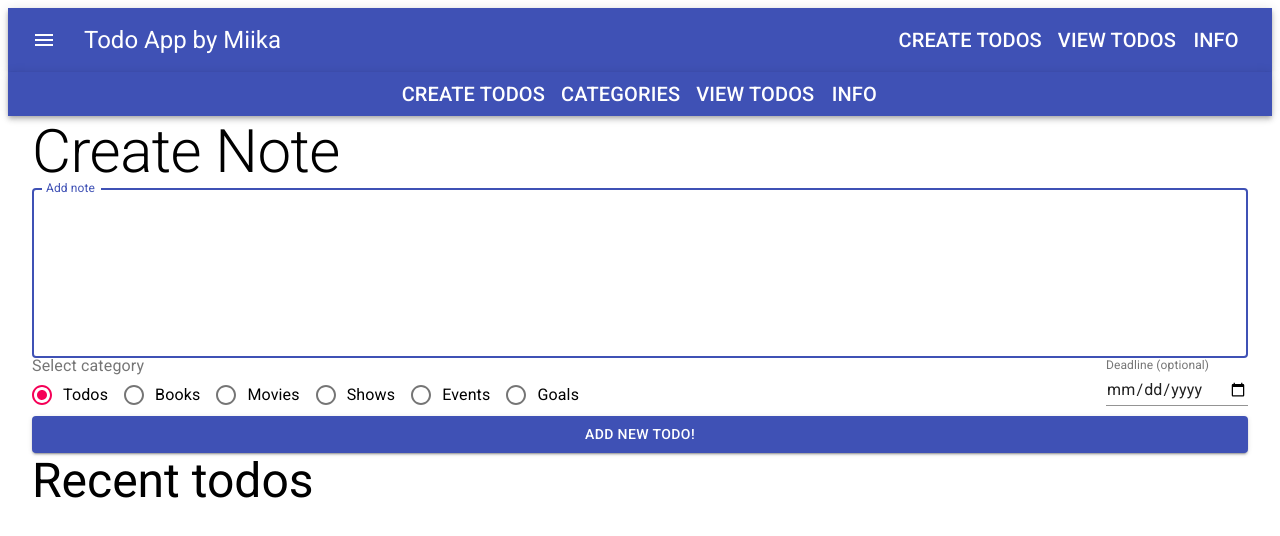
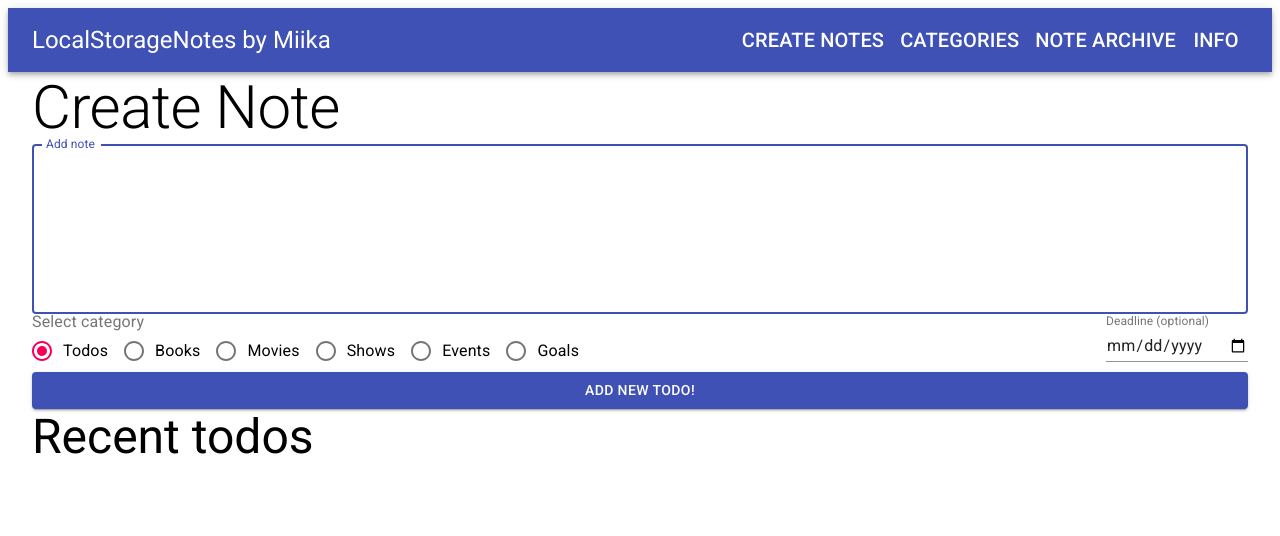
Before and after one commit to harmamiika/notes, a React (Create React App) app: page / in a window 1280 px wide. Shown: the top 536 px of the page. Built offline with nearby package versions, Linux system fonts and the light colour scheme.

Commit message:
finally decided on header - just the boring one

```diff
--- a/src/components/Header.css
+++ b/src/components/Header.css
@@ -2,3 +2,8 @@
   display: flex;
   justify-content: center;
 }
+
+.app-name {
+  align-self: flex-end;
+  justify-self: left;
+}
--- a/src/components/Header.js
+++ b/src/components/Header.js
@@ -1,4 +1,4 @@
-import React from 'react'
+import React from 'react';
 
 import { Link } from 'react-router-dom';
 
@@ -11,12 +11,12 @@ import MenuIcon from '@material-ui/icons/Menu';
 import { Button } from '@material-ui/core';
 import { Grid } from '@material-ui/core';
 
-import './Header.css'
+import './Header.css';
 
 const useStyles = makeStyles((theme) => ({
   centeritems: {
     justifyContent: 'flex-center',
-        alignItems: "center"
+    alignItems: 'center',
   },
   root: {
     flexGrow: 1,
@@ -26,13 +26,12 @@ const useStyles = makeStyles((theme) => ({
   },
   title: {
     flexGrow: 1,
-        color: 'white'
+    color: 'white',
   },
   centeredButtons: {
-        justifyContent: 'flex-center'
-    }
+    justifyContent: 'flex-center',
+  },
 }));
-
 
 const Header = () => {
   const classes = useStyles();
@@ -41,31 +40,35 @@ const Header = () => {
     <div>
       <AppBar position="static">
         <Toolbar>
-                    <IconButton edge="start" className={classes.menuButton} color="inherit" aria-label="menu">
-                        <MenuIcon />
-                    </IconButton>
-
           <Typography variant="h5" className={classes.title}>
-                        Todo App by Miika
+            LocalStorageNotes by Miika
           </Typography>
 
-                    <Link to='/'>
+          <Link to="/">
             <Button>
               <Typography variant="h6" className={classes.title}>
-                                Create Todos
+                Create Notes
               </Typography>
             </Button>
           </Link>
 
-                    <Link to='/view'>
+          <Link to="/categories">
             <Button>
               <Typography variant="h6" className={classes.title}>
-                                View todos
+                Categories
               </Typography>
             </Button>
           </Link>
 
-                    <Link to='/info'>
+          <Link to="/view">
+            <Button>
+              <Typography variant="h6" className={classes.title}>
+                Note Archive
+              </Typography>
+            </Button>
+          </Link>
+
+          <Link to="/info">
             <Button>
               <Typography variant="h6" className={classes.title}>
                 Info
@@ -74,48 +77,8 @@ const Header = () => {
           </Link>
         </Toolbar>
       </AppBar>
+    </div>
+  );
+};
 
-            <AppBar position="static">
-                <div className='header'>
-                    <div className='header-cell-buttons'>
-
-                        <Link to='/'>
-                            <Button>
-                                <Typography variant="h6" className={classes.title}>
-                                    Create Todos
-                                </Typography>
-                            </Button>
-                        </Link>
-
-                        <Link to='/categories'>
-                            <Button>
-                                <Typography variant="h6" className={classes.title}>
-                                    Categories
-                                </Typography>
-                            </Button>
-                        </Link>
-
-                        <Link to='/view'>
-                            <Button>
-                                <Typography variant="h6" className={classes.title}>
-                                    View todos
-                                </Typography>
-                            </Button>
-                        </Link>
-
-                        <Link to='/info'>
-                            <Button>
-                                <Typography variant="h6" className={classes.title}>
-                                    Info
-                                </Typography>
-                            </Button>
-                        </Link>
-
-                    </div>
-                </div>
-            </AppBar>
-        </div>
-    )
-}
-
-export default Header
+export default Header;
```
Lines whose indentation alone changed are shown as unchanged.
